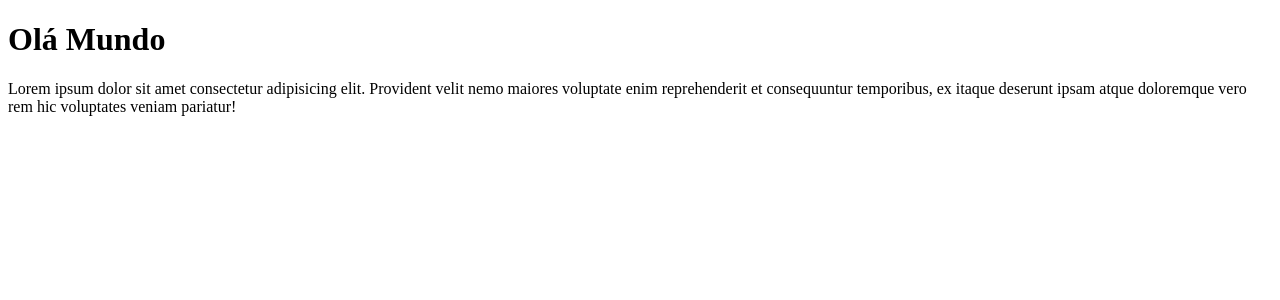
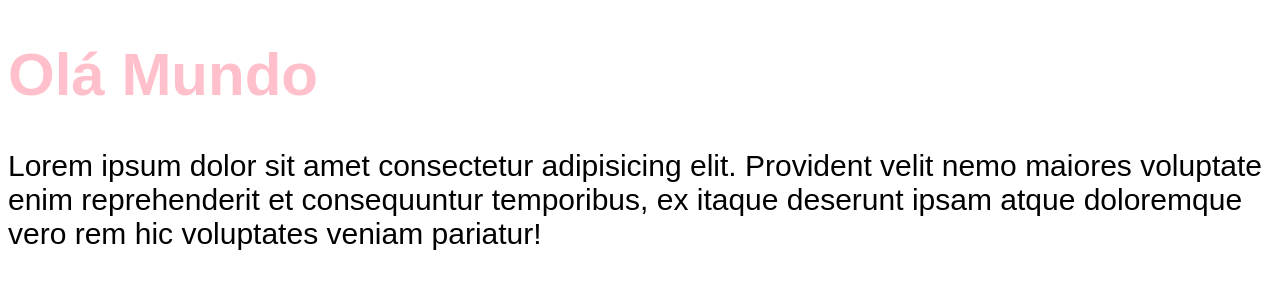
Before and after one commit to pwerder/chronos-pomodoro, a React (Vite) app: page / in a window 1280 px wide. Shown: the top 300 px of the page. Built offline with nearby package versions, Linux system fonts and the light colour scheme.

Commit message:
criando css global

```diff
--- a/src/App.tsx
+++ b/src/App.tsx
@@ -1,3 +1,6 @@
+import './styles/theme.css';
+import './styles/global.css';
+
 export function App() {
   console.log('oi');
 
--- a/src/index.css
+++ /dev/null
@@ -1,111 +0,0 @@
-:root {
-  --text: #6b6375;
-  --text-h: #08060d;
-  --bg: #fff;
-  --border: #e5e4e7;
-  --code-bg: #f4f3ec;
-  --accent: #aa3bff;
-  --accent-bg: rgba(170, 59, 255, 0.1);
-  --accent-border: rgba(170, 59, 255, 0.5);
-  --social-bg: rgba(244, 243, 236, 0.5);
-  --shadow:
-    rgba(0, 0, 0, 0.1) 0 10px 15px -3px, rgba(0, 0, 0, 0.05) 0 4px 6px -2px;
-
-  --sans: system-ui, 'Segoe UI', Roboto, sans-serif;
-  --heading: system-ui, 'Segoe UI', Roboto, sans-serif;
-  --mono: ui-monospace, Consolas, monospace;
-
-  font: 18px/145% var(--sans);
-  letter-spacing: 0.18px;
-  color-scheme: light dark;
-  color: var(--text);
-  background: var(--bg);
-  font-synthesis: none;
-  text-rendering: optimizeLegibility;
-  -webkit-font-smoothing: antialiased;
-  -moz-osx-font-smoothing: grayscale;
-
-  @media (max-width: 1024px) {
-    font-size: 16px;
-  }
-}
-
-@media (prefers-color-scheme: dark) {
-  :root {
-    --text: #9ca3af;
-    --text-h: #f3f4f6;
-    --bg: #16171d;
-    --border: #2e303a;
-    --code-bg: #1f2028;
-    --accent: #c084fc;
-    --accent-bg: rgba(192, 132, 252, 0.15);
-    --accent-border: rgba(192, 132, 252, 0.5);
-    --social-bg: rgba(47, 48, 58, 0.5);
-    --shadow:
-      rgba(0, 0, 0, 0.4) 0 10px 15px -3px, rgba(0, 0, 0, 0.25) 0 4px 6px -2px;
-  }
-
-  #social .button-icon {
-    filter: invert(1) brightness(2);
-  }
-}
-
-#root {
-  width: 1126px;
-  max-width: 100%;
-  margin: 0 auto;
-  text-align: center;
-  border-inline: 1px solid var(--border);
-  min-height: 100svh;
-  display: flex;
-  flex-direction: column;
-  box-sizing: border-box;
-}
-
-body {
-  margin: 0;
-}
-
-h1,
-h2 {
-  font-family: var(--heading);
-  font-weight: 500;
-  color: var(--text-h);
-}
-
-h1 {
-  font-size: 56px;
-  letter-spacing: -1.68px;
-  margin: 32px 0;
-  @media (max-width: 1024px) {
-    font-size: 36px;
-    margin: 20px 0;
-  }
-}
-h2 {
-  font-size: 24px;
-  line-height: 118%;
-  letter-spacing: -0.24px;
-  margin: 0 0 8px;
-  @media (max-width: 1024px) {
-    font-size: 20px;
-  }
-}
-p {
-  margin: 0;
-}
-
-code,
-.counter {
-  font-family: var(--mono);
-  display: inline-flex;
-  border-radius: 4px;
-  color: var(--text-h);
-}
-
-code {
-  font-size: 15px;
-  line-height: 135%;
-  padding: 4px 8px;
-  background: var(--code-bg);
-}
--- /dev/null
+++ b/src/styles/global.css
@@ -0,0 +1,8 @@
+body {
+  font-family: sans-serif;
+  font-size: 30px;
+}
+
+h1 {
+  color: var(--primary);
+}
--- /dev/null
+++ b/src/styles/theme.css
@@ -0,0 +1,3 @@
+:root {
+  --primary: pink;
+}
```
